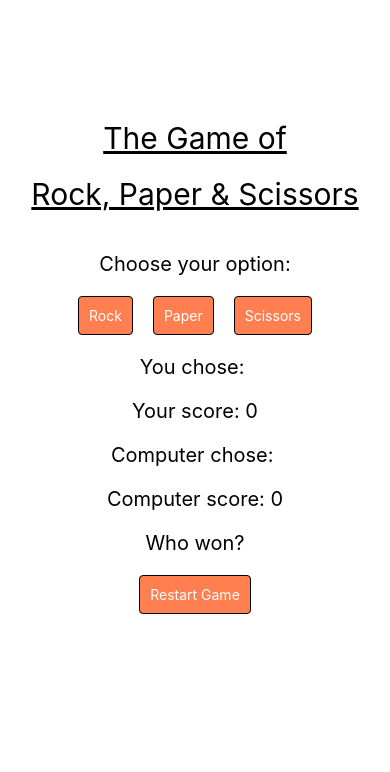
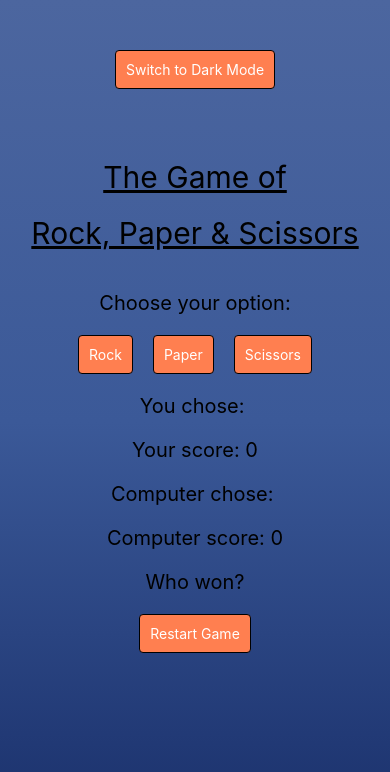
Before and after one commit to hampus-code/rock_paper_scissors_native, a React Native app in the folder rock-paper-scissors/: screen / in a window 390 px wide. Shown: the top 772 px of the page. Built offline with nearby package versions, Linux system fonts and the light colour scheme.

Commit message:
Added background color by installing and import Linear Gradient

```diff
--- a/rock-paper-scissors/App.js
+++ b/rock-paper-scissors/App.js
@@ -1,11 +1,39 @@
-import { StyleSheet, View, Text, TouchableOpacity } from "react-native";
+import {
+  StyleSheet,
+  View,
+  Text,
+  TouchableOpacity,
+  Appearance,
+} from "react-native";
 import Game from "./component/Game";
+import { LinearGradient } from "expo-linear-gradient";
+import { useState } from "react";
 
 const App = () => {
+  const [colorScheme, setColorScheme] = useState(Appearance.getColorScheme());
+
+  const toggleColorScheme = () => {
+    const newColorScheme = colorScheme === "dark" ? "light" : "dark";
+    setColorScheme(newColorScheme);
+  };
+
+  const DARK_COLORS = ["#4c669f", "#3b5998", "#192f6a"];
+  const LIGHT_COLORS = ["#aa4b6b", "#6b6b83", "#3b8d99"];
+
   return (
-    <View style={styles.container}>
-      <Game></Game>
-    </View>
+    <LinearGradient
+      colors={colorScheme === "dark" ? LIGHT_COLORS : DARK_COLORS}
+      style={styles.container}
+    >
+      <TouchableOpacity onPress={toggleColorScheme} style={styles.button}>
+        <Text style={styles.text}>
+          Switch to {colorScheme === "dark" ? "Light" : "Dark"} Mode
+        </Text>
+      </TouchableOpacity>
+      <View>
+        <Game></Game>
+      </View>
+    </LinearGradient>
   );
 };
 
@@ -16,6 +44,16 @@ const styles = StyleSheet.create({
     alignItems: "center",
     paddingTop: 50,
   },
+  button: {
+    borderWidth: 1,
+    backgroundColor: "coral",
+    borderRadius: 4,
+    padding: 10,
+    marginHorizontal: 10,
+  },
+  text: {
+    color: "white",
+  },
 });
 
 export default App;
--- a/rock-paper-scissors/package.json
+++ b/rock-paper-scissors/package.json
@@ -15,7 +15,8 @@
     "react-native": "0.73.4",
     "react-native-web": "~0.19.6",
     "react-dom": "18.2.0",
-    "@expo/metro-runtime": "~3.1.3"
+    "@expo/metro-runtime": "~3.1.3",
+    "expo-linear-gradient": "~12.7.1"
   },
   "devDependencies": {
     "@babel/core": "^7.20.0"
```
Also changed, not shown: 1 other file (tests, documents, lock files or other folders).
